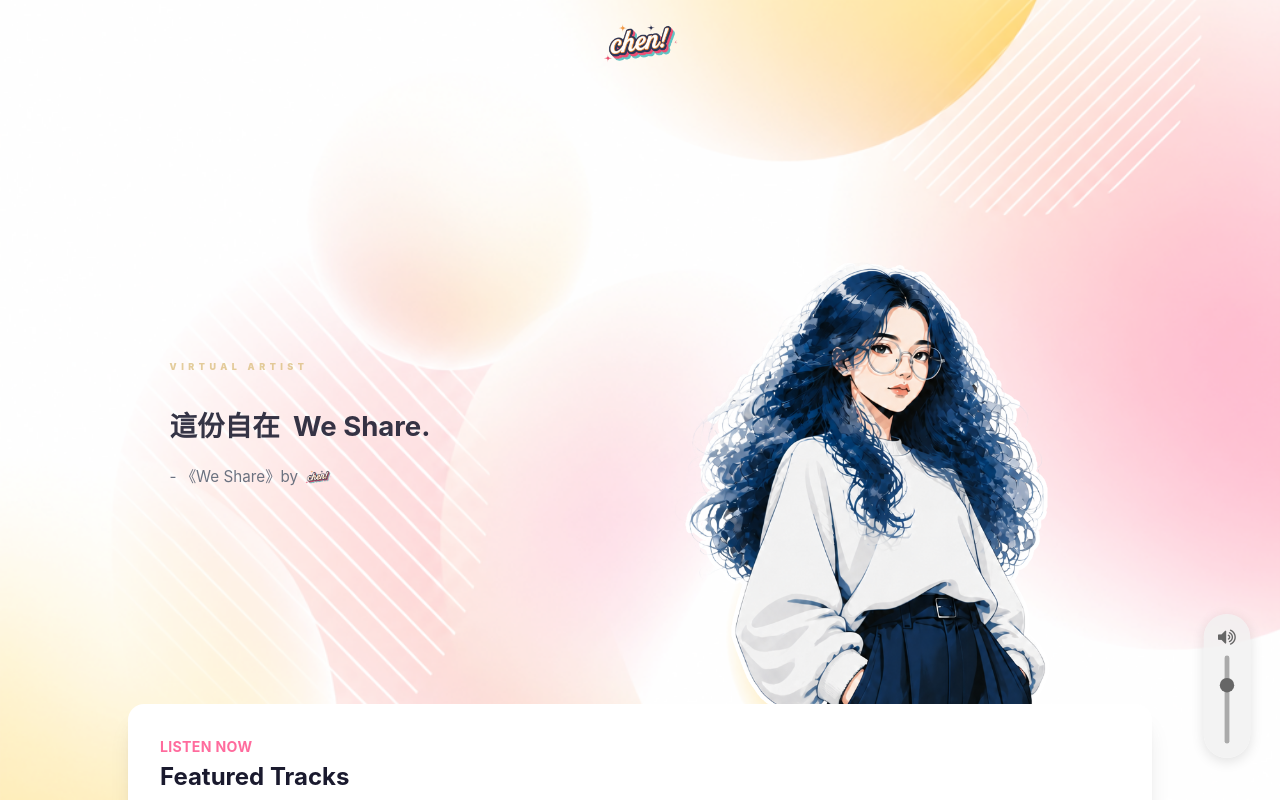
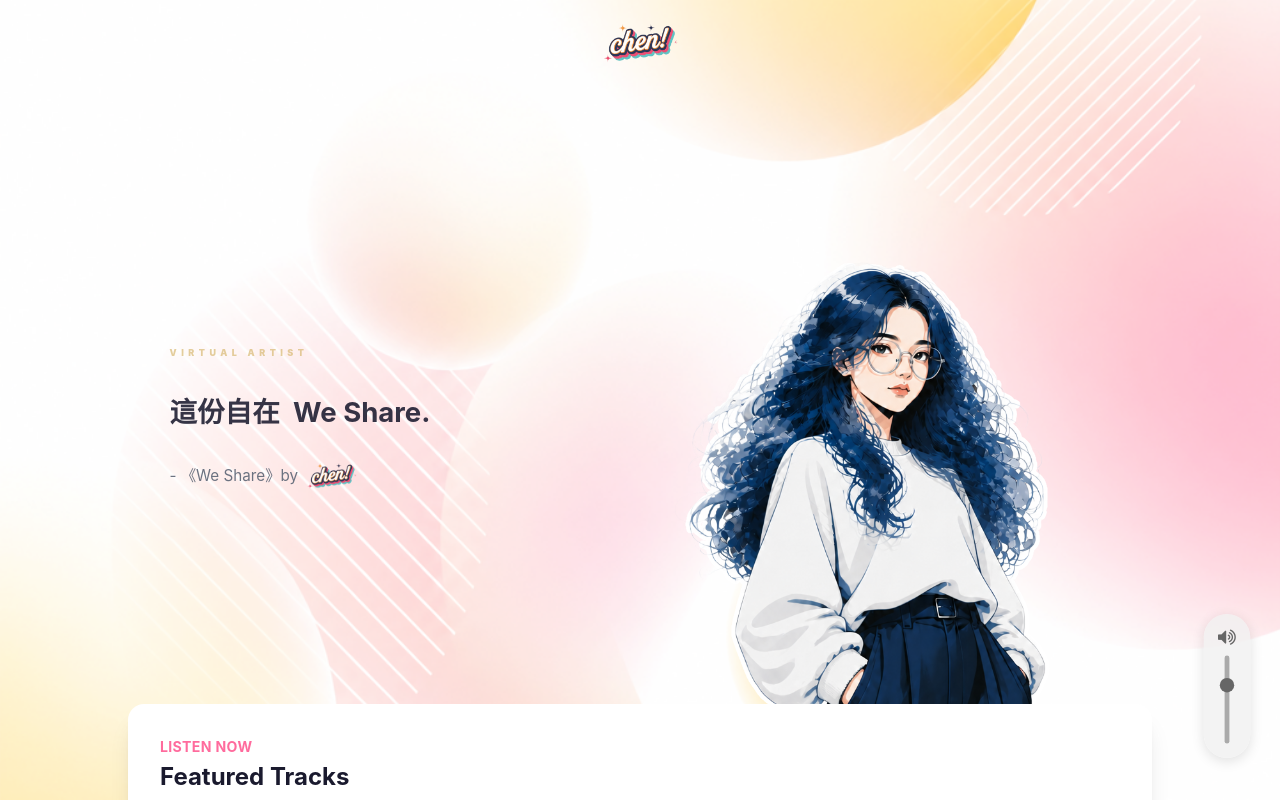
Before and after one commit to d50308/d50308.github.io, a plain HTML site: page chen.index.html in a window 1280 px wide. Shown: the top 800 px of the page. Drawn offline with nearby package versions, Linux system fonts and the light colour scheme.

Commit message:
Update chen.index.html

```diff
--- a/chen.index.html
+++ b/chen.index.html
@@ -161,7 +161,7 @@
                     </h1>
                     <p class="text-gray-500 max-w-sm flex items-center gap-1" style="font-size: 85%;">
     - 《We Share》by
-    <img src="https://d50308.github.io/logo.png" alt="chen!" class="h-[2em] w-auto inline-block align-baseline">
+    <img src="https://d50308.github.io/logo.png" alt="chen!" class="h-[3.8em] w-auto inline-block align-baseline">
 </p>
                 </div>
 
```
